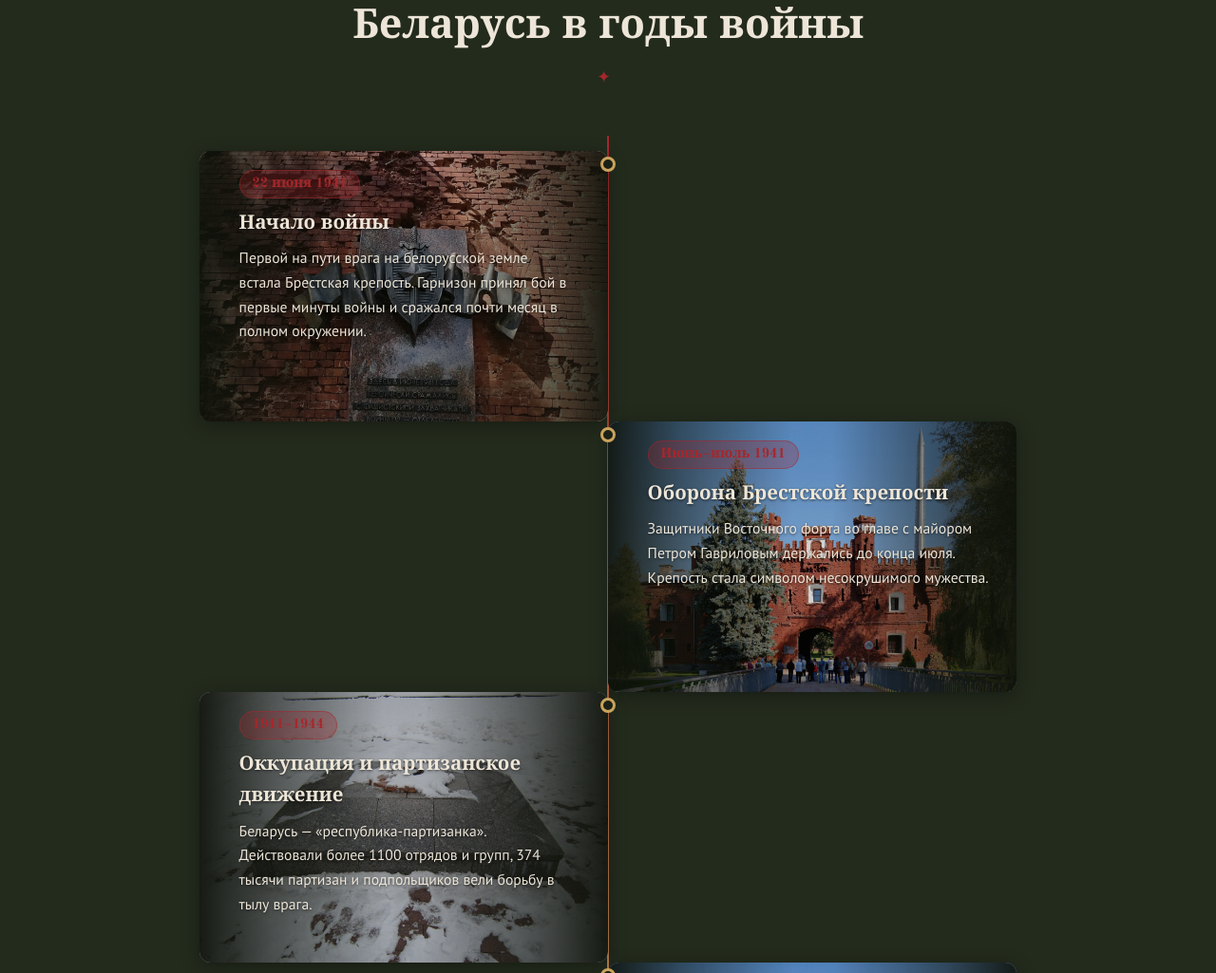
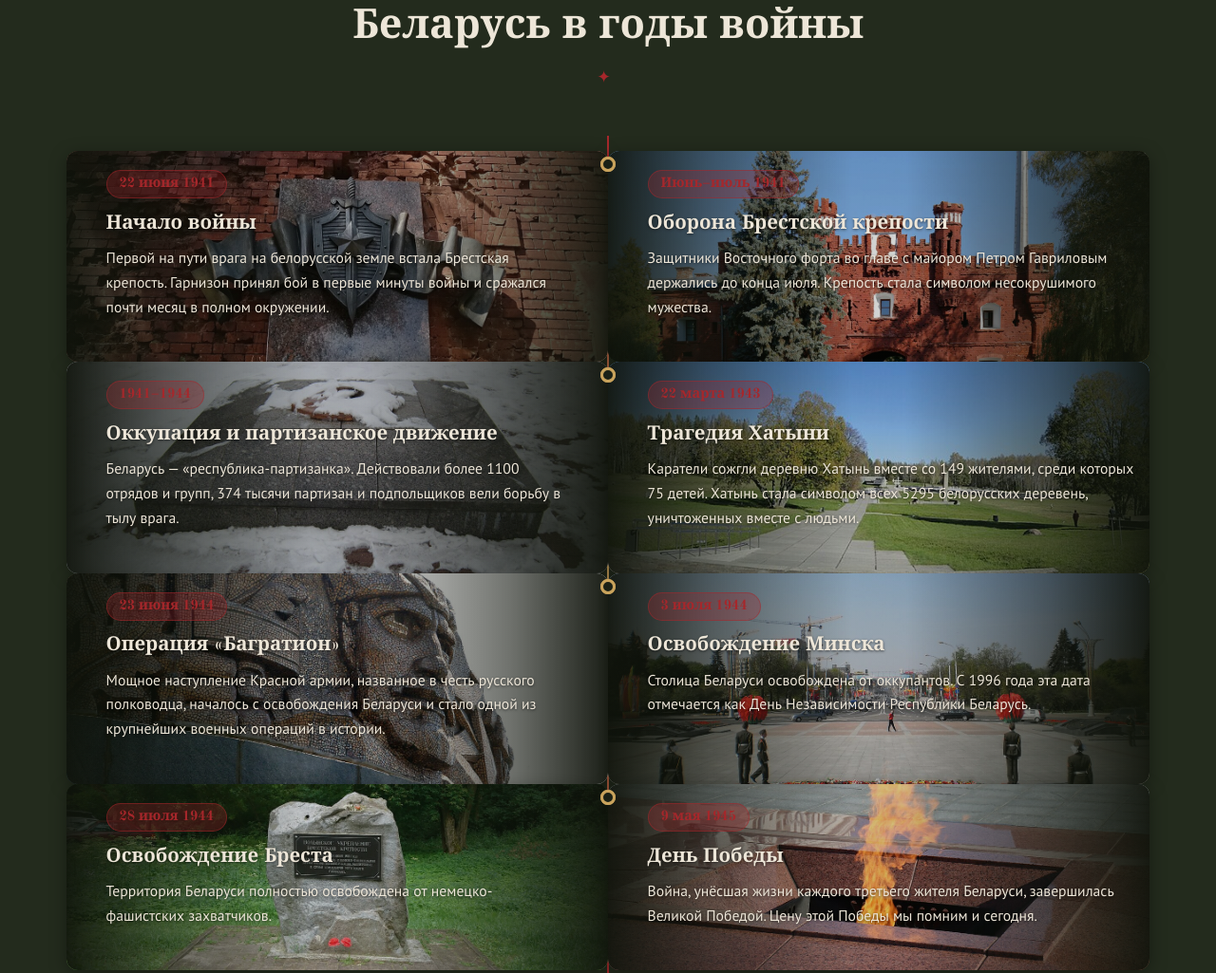
Before and after one commit to H1ppoG/The-connection-between-generations-we-remember, a website: page index.html in a window 1280 px wide. Shown: the part 1888-2913 px from the top of the page at 95% size. Drawn offline with nearby package versions, Linux system fonts and the light colour scheme; no server answers.

Commit message:
Хроника: лента шире (до 1140px), карточки — сетка 2 колонки с одинаковой высотой в ряду

```diff
--- a/css/style.css
+++ b/css/style.css
@@ -312,7 +312,9 @@ a:hover { color: var(--gold-light); }
 /* ---------- Хроника ---------- */
 .timeline {
   position: relative;
-  max-width: 860px;
+  display: grid;
+  grid-template-columns: 1fr 1fr;
+  max-width: 1140px;
   margin: 0 auto;
   padding: 1rem 0;
 }
@@ -326,12 +328,9 @@ a:hover { color: var(--gold-light); }
 }
 .timeline__item {
   position: relative;
-  width: 50%;
   padding: 1.2rem 2.6rem 2.8rem 2.6rem;
-  height: 285px;
 }
 .timeline__item:nth-child(even) {
-  margin-left: 50%;
   padding: 1.2rem 0 2.8rem 2.6rem;
 }
 .timeline__item::before {
@@ -988,6 +987,7 @@ a:hover { color: var(--gold-light); }
   .about-grid { grid-template-columns: 1fr; gap: 2rem; }
   .regiment-grid { grid-template-columns: 1fr; }
   .regiment-form { position: static; }
+  .timeline { grid-template-columns: 1fr; }
   .timeline::before { left: 12px; }
   .timeline__item, .timeline__item:nth-child(even) {
     width: 100%;
```
